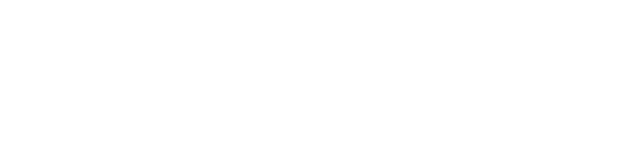
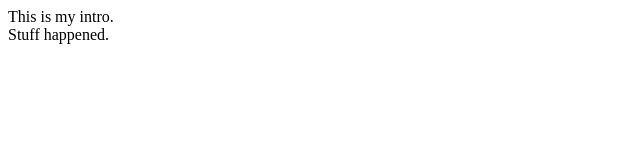
Before and after one commit to tynesellis/tynesellis.github.io, a plain HTML site: page index.html in a window 1280 px wide. Shown: the whole page, without its empty margins (0-640 px from the left). Drawn offline with Linux system fonts and the light colour scheme.

Commit message:
I added some words...cause you need those.

```diff
--- a/index.html
+++ b/index.html
@@ -7,11 +7,11 @@
   </head>
   <body>
     <article id="intro" class="article">
-
+      This is my intro.
     </article>
 
     <article id="history class="article"">
-
+        Stuff happened.
     </article>
   </body>
 </html>
```
